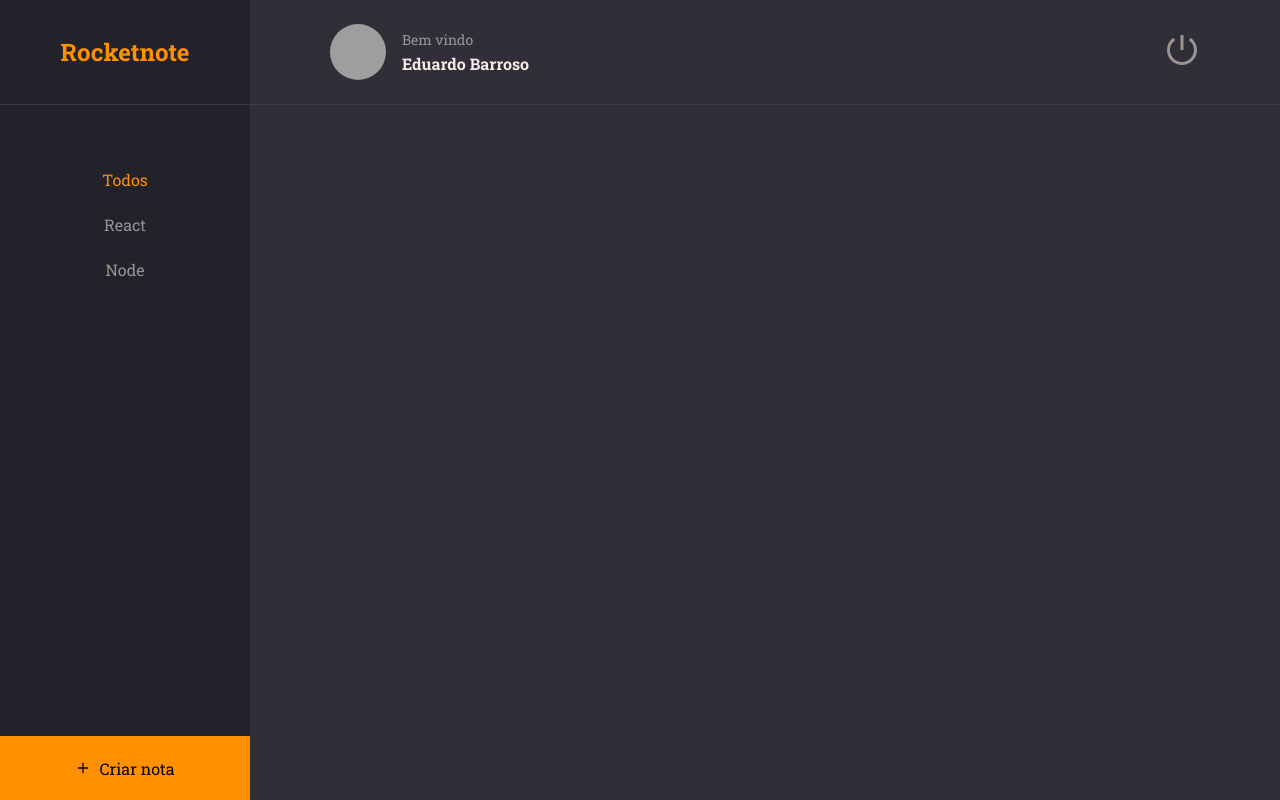
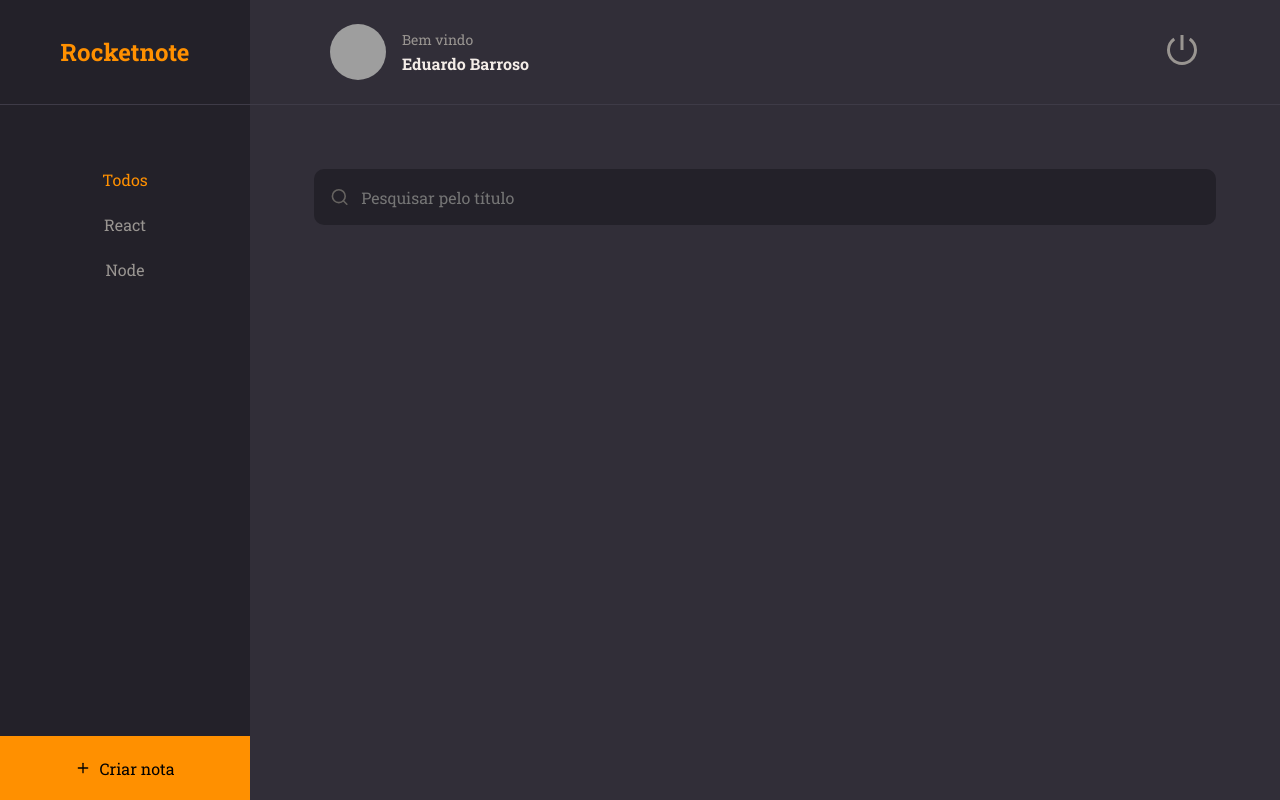
Before and after one commit to eduardoB7/react-notes, a React (Vite) app: page / in a window 1280 px wide. Built offline with nearby package versions, Linux system fonts and the light colour scheme; grey boxes are pictures that could not be loaded.

Commit message:
Componente dos inputs

```diff
--- /dev/null
+++ b/src/components/Input/index.jsx
@@ -0,0 +1,10 @@
+import { Container } from "./style";
+
+export function Input({ icon: Icon, ...rest }) {
+  return (
+    <Container>
+      {Icon && <Icon size={20} />} {/* Renderiza o ícone como um componente */}
+      <input {...rest} />
+    </Container>
+  );
+}
--- /dev/null
+++ b/src/components/Input/style.js
@@ -0,0 +1,31 @@
+import styled from "styled-components";
+
+export const Container = styled.div`
+  width: 100%;
+  display: flex;
+  align-items: center;
+
+  background-color: ${({ theme }) => theme.COLORS.BACKGROUND_900};
+  color: ${({ theme }) => theme.COLORS.GRAY_300};
+
+  margin-bottom: 8px;
+  border-radius: 10px;
+
+  > input {
+    height: 56px;
+    width: 100%;
+
+    padding: 12px;
+
+    color: ${({ theme }) => theme.COLORS.WHITE};
+    background: transparent;
+    border: 0;
+
+    &:placeholder {
+      color: ${({ theme }) => theme.COLORS.GRAY_300};
+    }
+  }
+  > svg {
+    margin-left: 16px;
+  }
+`;
--- a/src/pages/Home/index.jsx
+++ b/src/pages/Home/index.jsx
@@ -1,9 +1,10 @@
 import { Container, Brand, Menu, Search, Content, NewNote } from "./style";
 
-import { FiPlus } from "react-icons/fi";
+import { FiPlus, FiSearch } from "react-icons/fi";
 
 import { Header } from "../../components/Header";
 import { ButtonText } from "../../components/ButtonText";
+import { Input } from "../../components/Input";
 
 export function Home() {
   return (
@@ -23,7 +24,9 @@
           <ButtonText texContext={"Node"} />
         </li>
       </Menu>
-      <Search></Search>
+      <Search>
+        <Input placeholder="Pesquisar pelo título" icon={FiSearch} />
+      </Search>
       <Content></Content>
       <NewNote>
         <FiPlus />
--- a/src/pages/Home/style.js
+++ b/src/pages/Home/style.js
@@ -48,6 +48,7 @@
 
 export const Search = styled.div`
   grid-area: search;
+  padding: 64px 64px 0;
 `;
 
 export const Content = styled.div`
```
